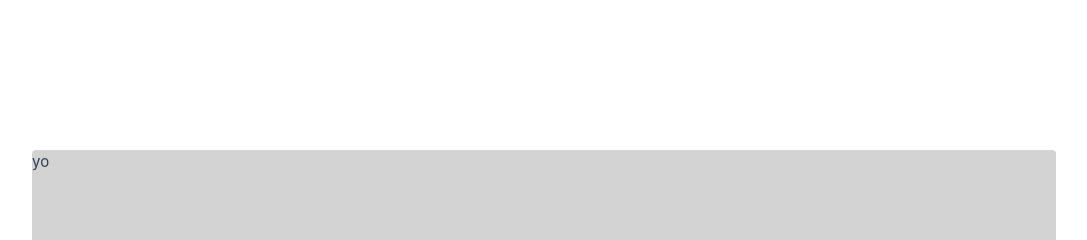
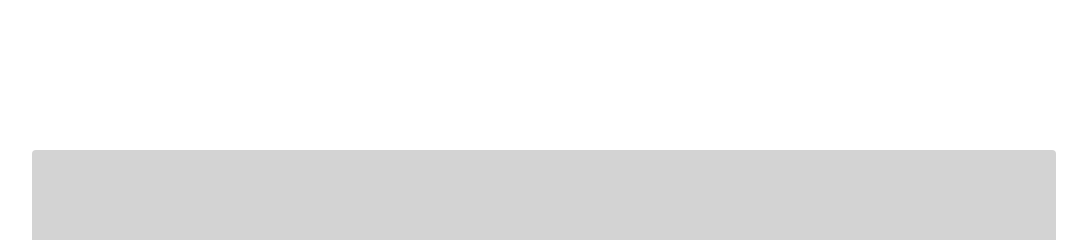
Before and after one commit to Mrtorpolsen/Beautycos-Dashboard-DanielO, a Vue app: page / in a window 1280 px wide. Shown: the top 240 px of the page, without its empty margins (0-1087 px from the left). Built offline with nearby package versions, Linux system fonts and the light colour scheme.

Commit message:
CORS block reached

```diff
--- a/src/components/LocationComponent.vue
+++ b/src/components/LocationComponent.vue
@@ -1,19 +1,27 @@
 <template>
-  <div>yo</div>
+  <div></div>
 </template>
 
 <script setup lang="ts">
-import type { Location } from '@/types/Location'
+/*import type { Location } from '@/types/Location'
+import { ref } from 'vue'
 
-/*const locationExample: Location = {
+const locationExample: Location = {
 
-}*/
+}
+const test = ref()
 
-const getLocations = async () => {
-  fetch('https://alarm-dev.beautycos.dk/Api/Location/GetLocations', {
-    method: 'GET'
-  })
-}
+console.log(test.value)
+
+fetch(import.meta.env.VITE_API_GET_URL, {
+  method: 'GET',
+  headers: {
+    Authorization: 'XApiKey: ' + import.meta.env.VITE_API_KEY
+  }
+})
+  .then((response) => response.json())
+  .then((data) => (test.value = data))
+  */
 </script>
 
 <style lang="scss"></style>
```
